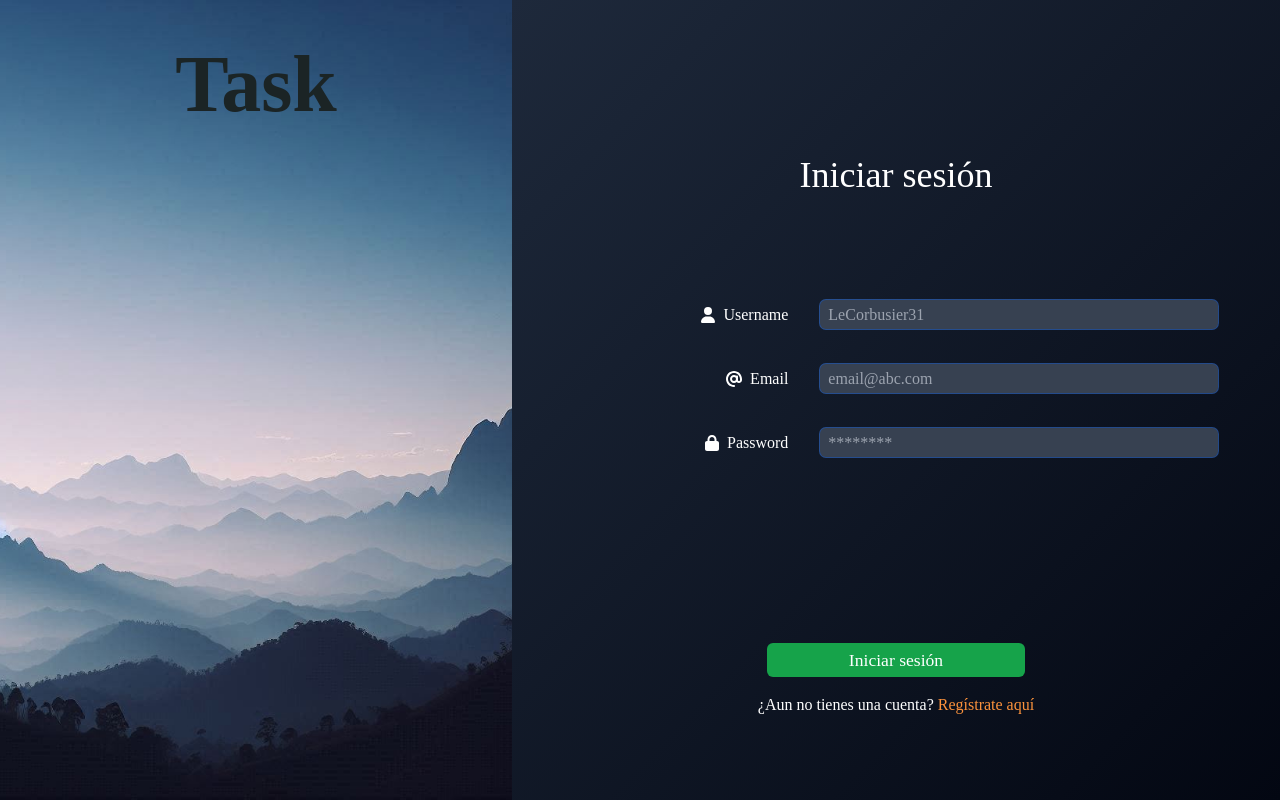
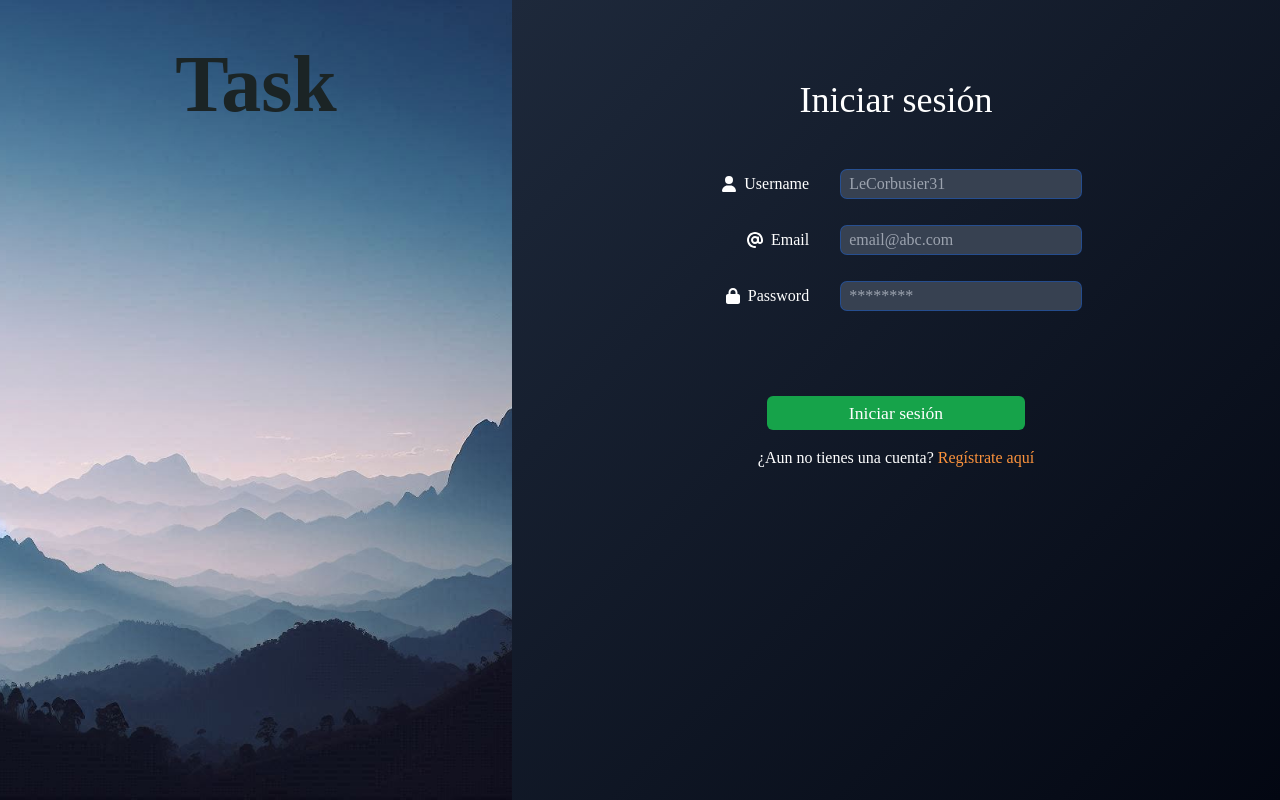
Before and after one commit to Sesiom31/ToDo-back-front, a React (Vite) app in the folder frontend/: page /login in a window 1280 px wide. Built offline with nearby package versions, Linux system fonts and the light colour scheme; no server answers.

Commit message:
Arreglo de estilos y funciones en diversos tamaños

```diff
--- a/frontend/src/components/login/LoginForm.jsx
+++ b/frontend/src/components/login/LoginForm.jsx
@@ -40,7 +40,7 @@ function LoginForm() {
 
   return (
     <form
-      className="flex h-auto w-full flex-col items-center justify-center gap-10 p-2 px-6 md:w-[85%] md:gap-6 lg:mt-6 lg:w-[90%] lg:gap-[2rem]"
+      className="flex h-full w-full flex-col items-center justify-center lg:justify-start gap-10 p-4 px-6 md:w-[85%] md:gap-6 lg:mt-2 lg:w-[90%] lg:gap-[1.5rem]"
       onSubmit={handleSubmit(onSubmit)}
     >
       <InputField
@@ -71,14 +71,14 @@ function LoginForm() {
         error={errors.password}
       />
 
-      <span className="mt-8 flex h-8 w-full items-center justify-center text-sm tracking-wide text-pink-500">
+      <span className="mt-8 flex h-8 w-full items-center justify-center text-sm tracking-wide text-pink-500 md:mb-1 md:mt-3">
         {errorCredentials}
       </span>
 
-      <div className="flex w-full flex-col items-center justify-center gap-4">
+      <div className="flex w-full flex-col items-center justify-center gap-4 md:-mt-4 lg:justify-start">
         <button
           type="submit"
-          className="mt-12 w-[40%] rounded-md border-none bg-green-600 px-2 py-1 text-[1.1rem] text-white outline-none hover:bg-green-500 focus:bg-green-700 sm:mt-14"
+          className="mt-2 w-[40%] rounded-md border-none bg-green-600 px-2 py-1 text-[1.1rem] text-white outline-none hover:bg-green-500 focus:bg-green-700 lg:mt-1"
         >
           Iniciar sesión
         </button>
--- a/frontend/src/components/profile/asideRight/HeaderAside.jsx
+++ b/frontend/src/components/profile/asideRight/HeaderAside.jsx
@@ -4,11 +4,25 @@ import { deleteTask } from "../../../utils/updateFunc";
 import { useSelector, useDispatch } from "react-redux";
 import { getCurrentTask, getTasks } from "../../../store/taskSlice";
 import { setAsideRightIsVisible } from "../../../store/visibleSlice";
+import { useEffect, useState } from "react";
 
 function HeaderAside() {
+  const [isLg, setIsLg] = useState(false);
   const tasks = useSelector(getTasks);
   const currentTask = useSelector(getCurrentTask);
   const dispatch = useDispatch();
+
+  useEffect(() => {
+    const mediaQuery = window.matchMedia("(min-width:1024px)");
+    const handleMediaQuery = (e) => {
+      setIsLg(e.matches);
+    };
+
+    mediaQuery.addEventListener("change", handleMediaQuery);
+    setIsLg(mediaQuery.matches);
+
+    return () => mediaQuery.removeEventListener("change", handleMediaQuery);
+  }, []);
 
   return (
     <div className="absolute top-0 z-[220] flex h-14 w-full justify-between bg-gray-800 px-3 py-1 sm:pr-12 lg:justify-end">
@@ -28,8 +42,10 @@ function HeaderAside() {
         className="text-base text-orange-500 hover:text-orange-300"
         title="Eliminar tarea"
         onClick={() => {
-          dispatch(setAsideRightIsVisible(false));
           deleteTask(tasks, currentTask, dispatch);
+          if (!isLg) {
+            dispatch(setAsideRightIsVisible(false));
+          }
         }}
       />
     </div>
--- a/frontend/src/components/register/RegisterForm.jsx
+++ b/frontend/src/components/register/RegisterForm.jsx
@@ -51,7 +51,7 @@ function RegisterForm() {
 
   return (
     <form
-      className="flex h-auto w-full flex-col items-center justify-center gap-8 p-2 px-6 md:w-[85%] md:gap-7 lg:mt-4 lg:w-[90%] lg:gap-[1.6rem]"
+      className="flex h-auto w-full flex-col items-center justify-start gap-8 p-4 px-6 md:w-[85%] md:gap-7 lg:mt-4 lg:w-[90%] lg:gap-[1.6rem]"
       onSubmit={handleSubmit(onSubmit)}
     >
       <InputField
@@ -109,7 +109,7 @@ function RegisterForm() {
         register={register}
         error={errors.confirmPassword}
       />
-      <div className="flex w-full flex-col items-center justify-center gap-3 lg:-mt-5">
+      <div className="flex w-full flex-col mt-2 items-center justify-center gap-3 lg:mt-4">
         <button
           type="submit"
           className="mt-8 w-[40%] rounded-md border-none bg-green-600 px-2 py-1 text-[1.1rem] text-white outline-none hover:bg-green-500 focus:bg-green-700"
--- a/frontend/src/pages/LoginPage.jsx
+++ b/frontend/src/pages/LoginPage.jsx
@@ -12,7 +12,7 @@ function LoginPage() {
   return (
     <section className="flex h-screen w-full flex-col md:flex-row">
       <Home frase={"Task"} />
-      <section className="flex h-full w-full flex-col items-center justify-start gap-6 overflow-y-auto bg-gradient-to-br from-slate-800 to-gray-950 pt-12 sm:gap-8 sm:pt-16 md:gap-12 md:w-full lg:w-[60%] lg:pt-10 xl:justify-center">
+      <section className="flex h-full w-full flex-col items-center justify-start gap-6 overflow-y-auto bg-gradient-to-br from-slate-800 to-gray-950 pt-12 sm:gap-8 sm:pt-16 md:w-full md:gap-10 lg:w-[60%] lg:pt-10 lg:gap-0 xl:justify-center">
         <h2 className="mb-6 text-4xl text-white lg:mt-10">Iniciar sesión</h2>
         <LoginForm />
       </section>
--- a/frontend/src/pages/RegisterPage.jsx
+++ b/frontend/src/pages/RegisterPage.jsx
@@ -14,7 +14,7 @@ function RegisterPage() {
       <Home frase={"Task"} />
 
       <section className="flex h-full w-full flex-col items-center justify-start gap-2 overflow-y-auto bg-gradient-to-br from-slate-800 to-gray-950 pt-12 md:h-full lg:w-[60%] lg:gap-0 lg:overflow-hidden lg:pt-0 xl:justify-center">
-        <h2 className="mb-6 text-4xl text-white lg:mt-10">Crear cuenta</h2>
+        <h2 className="mb-6 text-4xl text-white lg:mt-8 lg:mb-2">Crear cuenta</h2>
         <RegisterForm />
       </section>
     </section>
--- a/frontend/src/ui/InputField.jsx
+++ b/frontend/src/ui/InputField.jsx
@@ -9,16 +9,10 @@ function InputField({
   placeholder = "",
   register,
   error = null,
-
 }) {
-
-
-
-
-
   return (
     /* modificar h */
-    <div className="relative flex h-8 w-full items-center gap-8">
+    <div className="relative flex h-8 w-full items-center gap-8 lg:w-[90%]">
       <div className="border-4text-end flex w-[35%] items-center justify-end gap-2">
         <FontAwesomeIcon icon={icon} className="text-white" />
         <label htmlFor={name} className="w-auto text-[1rem] text-white sm:text-[1rem]">
@@ -26,14 +20,14 @@ function InputField({
         </label>
       </div>
 
-      <div className="relative flex w-[65%] flex-col">
+      <div className="relative flex w-[65%] flex-col md:w-[50%] lg:max-w-60">
         <input
           type={type}
           name={name}
           placeholder={placeholder}
           {...register(name)}
           autoComplete="off"
-          className={`w-full rounded-md bg-gray-700 px-2 py-[.15rem] text-[0.9rem] text-[#fff] ring-1 focus:outline-none focus:ring-1 sm:text-base ${
+          className={`w-full rounded-md bg-gray-700 px-2 py-[.15rem] lg text-[0.9rem] text-[#fff] ring-1 focus:outline-none focus:ring-1 sm:text-base ${
             error && "ring-pink-500"
           } ${error ? "focus:ring-pink-500" : "focus:ring-[#0ea5e9]"} `}
         />
@@ -53,7 +47,6 @@ InputField.propTypes = {
   placeholder: PropTypes.string,
   register: PropTypes.func.isRequired,
   error: PropTypes.object,
-
 };
 
 export default InputField;
```
